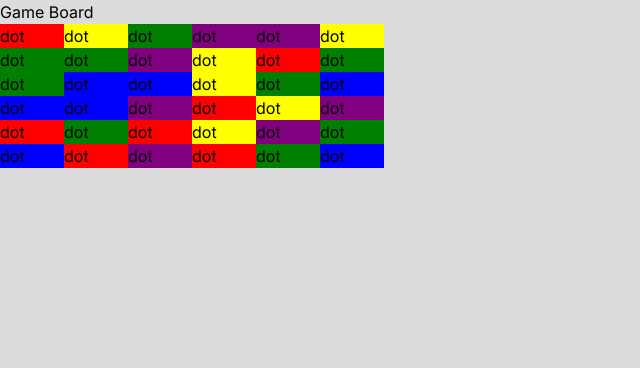
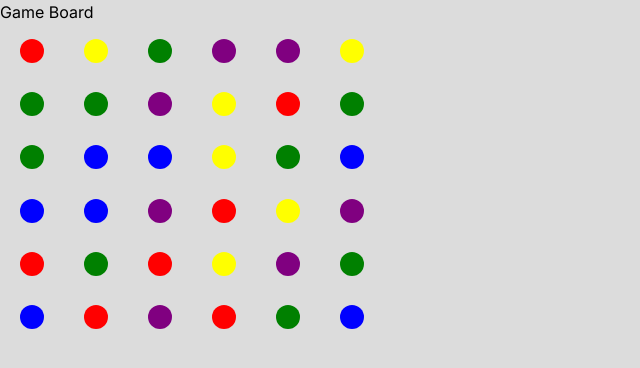
Before and after one commit to lucasferrazlima/cascading-puzzle, a Next.js app: page / in a window 1280 px wide. Shown: the top 368 px of the page, without its empty margins (0-640 px from the left). Built offline with nearby package versions, Linux system fonts and the light colour scheme.

Commit message:
Fix board's grid structure

```diff
--- a/src/components/Dot.tsx
+++ b/src/components/Dot.tsx
@@ -1,7 +1,8 @@
-import { Dot as DotType } from '../store/types';
+import React from 'react';
 import { useDispatch, useSelector } from 'react-redux';
 import { RootState } from '../store';
 import { actions } from '../store/gameSlice';
+import { Dot as DotType } from '../store/types';
 
 interface DotProps {
   dot: DotType | null;
@@ -13,57 +14,46 @@ const Dot = ({ dot }: DotProps) => {
   const lastDot = selectedDots[selectedDots.length - 1];
 
   const handleMouseDown = () => {
-    // initially any dot can be selected
     if (selectedDots.length === 0 && dot) {
       dispatch(actions.selectDot(dot));
-      console.log(`Dot of row ${dot.position.rowIndex} and col ${dot.position.colIndex} clicked!`);
     }
   };
 
   const handleSelect = () => {
     if (selectedDots.length > 0 && dot) {
-      if (lastDot.color === dot.color) {
-        // if the dot is adjacent to the last dot, it can be selected
-        const isAdjacent =
-          (Math.abs(lastDot.position.rowIndex - dot.position.rowIndex) === 0 &&
+      if (
+        lastDot.color === dot.color &&
+        ((Math.abs(lastDot.position.rowIndex - dot.position.rowIndex) === 0 &&
           Math.abs(lastDot.position.colIndex - dot.position.colIndex) === 1) ||
           (Math.abs(lastDot.position.rowIndex - dot.position.rowIndex) === 1 &&
-            Math.abs(lastDot.position.colIndex - dot.position.colIndex) === 0);
-
-        // check if dot has not been already selected
-        const isAlreadySelected = selectedDots.some(
-          (selectedDot) =>
-            selectedDot.position.rowIndex === dot.position.rowIndex &&
-            selectedDot.position.colIndex === dot.position.colIndex
-        );
-
-        if (isAdjacent && !isAlreadySelected) {
+            Math.abs(lastDot.position.colIndex - dot.position.colIndex) === 0))
+      ) {
         dispatch(actions.selectDot(dot));
-          console.log(`Dot of row ${dot.position.rowIndex} and col ${dot.position.colIndex} clicked!`);
-        }
       }
     }
   };
 
   const handleMouseUp = () => {
     if (selectedDots.length <= 1) {
-        // if only one dot is selected, reset the selected dots
       dispatch(actions.resetSelectedDots());
     } else {
-        // if more than one dot is selected, clear the selected dots and account for score
       dispatch(actions.resolveSelectedDots(selectedDots));
     }
-}
+  };
 
   return (
+    <>
       <div
       style={{ backgroundColor: dot ? dot.color : 'transparent' }}
       onMouseDown={handleMouseDown}
       onMouseOver={handleSelect}
       onMouseUp={handleMouseUp}
+      className={`w-6 h-6 rounded-full m-2 hover:opacity-75 transition duration-150 ease-in-out hover:shadow-lg hover:scale-110 ${
+        selectedDots.some((selectedDot) => selectedDot === dot) ? 'opacity-50' : ''
+      }`}
     >
-      dot
     </div>
+    </>
   );
 };
 
--- a/src/components/GameBoard.tsx
+++ b/src/components/GameBoard.tsx
@@ -5,22 +5,23 @@ import { useSelector } from 'react-redux';
 import { RootState } from '../store';
 import Dot from './Dot';
 
-
-
 const GameBoard = () => {
   const board = useSelector((state: RootState) => state.game.gameBoard);
 
   return (
-        <div className='w-96 h-40 grid grid-cols-6 grid-rows-6'>
+    <div className='w-96 h-80 grid grid-cols-6 grid-rows-6 justify-items-center content-center'>
+      {board.map((col, colIndex) => (
+        // wrapper needed to place dots inside grid cells
+        <React.Fragment key={colIndex}>
           {board.map((row, rowIndex) => (
-                <div key={rowIndex}>
-                    {row.map((dot, colIndex) => (
-                        <Dot key={`${rowIndex}-${colIndex}`} dot={dot}  />
+            <div key={`${rowIndex}-${colIndex}`} className="flex items-center justify-center">
+              <Dot dot={row[colIndex]} />
+            </div>
+          ))}
+        </React.Fragment>
       ))}
     </div>
-            ))}
-        </div>
-    )
-}
+  );
+};
 
 export default GameBoard;
```
Lines whose indentation alone changed are shown as unchanged.
